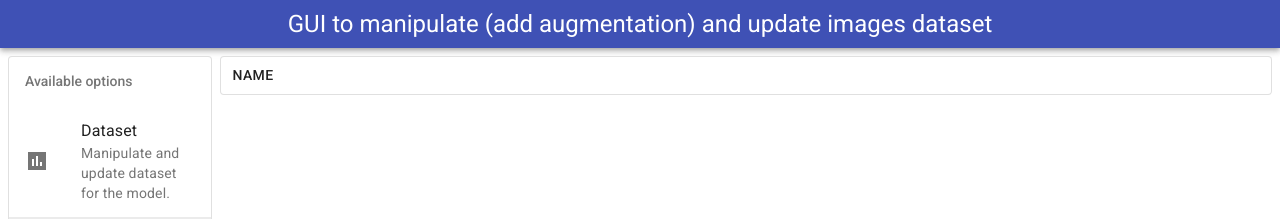
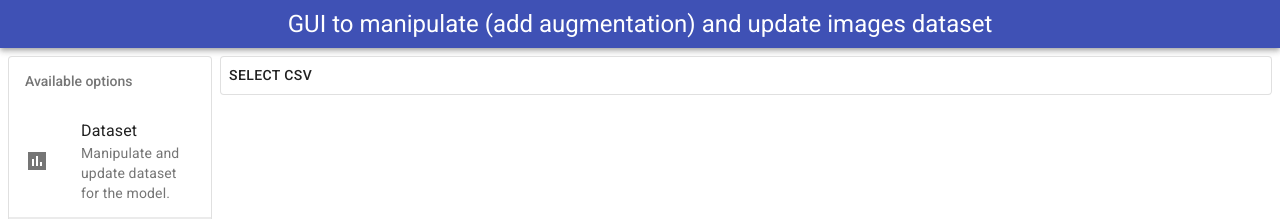
Before and after one commit to ankur-mitt/gui_main, a React (Create React App) app: page /result in a window 1280 px wide. Shown: the top 219 px of the page. Built offline with nearby package versions, Linux system fonts and the light colour scheme; no server answers.

Commit message:
read csv

```diff
--- a/package.json
+++ b/package.json
@@ -10,6 +10,7 @@
     "@testing-library/user-event": "^12.1.10",
     "browser-fs-access": "^0.14.1",
     "react": "^17.0.1",
+    "react-csv-reader": "^3.3.0",
     "react-dom": "^17.0.1",
     "react-router-dom": "^5.2.0",
     "react-scripts": "4.0.3",
--- a/src/ResultView.js
+++ b/src/ResultView.js
@@ -1,34 +1,29 @@
 import React from "react";
 import {Paper, Button} from "@material-ui/core";
+import CSVReader from "react-csv-reader";
 import {io} from "socket.io-client";
 import {backendURL} from "./backendConfig";
 
 // Starting Main Socket connection it will be restarted if it is disconnected and it is needed
 let main_socket = io(backendURL, {transports: ['websocket'], upgrade: false});
 
-async function csv_opener(){
-    if (!main_socket.connected) {
-        main_socket.connect()
-    }
-    main_socket.emit("result_setup")
-}
-
 function ResultView() {
     if (!main_socket.connected) {
         main_socket.connect()
     }
-    main_socket.on("result_array", data => {
-        console.log(data)
-    })
+
     return (
         <React.Fragment>
             <Paper variant="outlined">
-                <Button onClick={()=>{
-                    csv_opener()
-                }}>
-                    Name
-                </Button>
-
+                <span style={{display: "none"}}>
+                    <CSVReader inputId="select-csv-input" onFileLoaded={(data, fileInfo) => {
+                        console.log(data, fileInfo);
+                        main_socket.emit("csv_data", {"data": data, "fileInfo": fileInfo});
+                    }}/>
+                </span>
+                <Button onClick={() => {
+                    document.getElementById("select-csv-input").click();
+                }}>Select CSV</Button>
             </Paper>
         </React.Fragment>
     );
```
Also changed, not shown: 1 other file (tests, documents, lock files or other folders).
